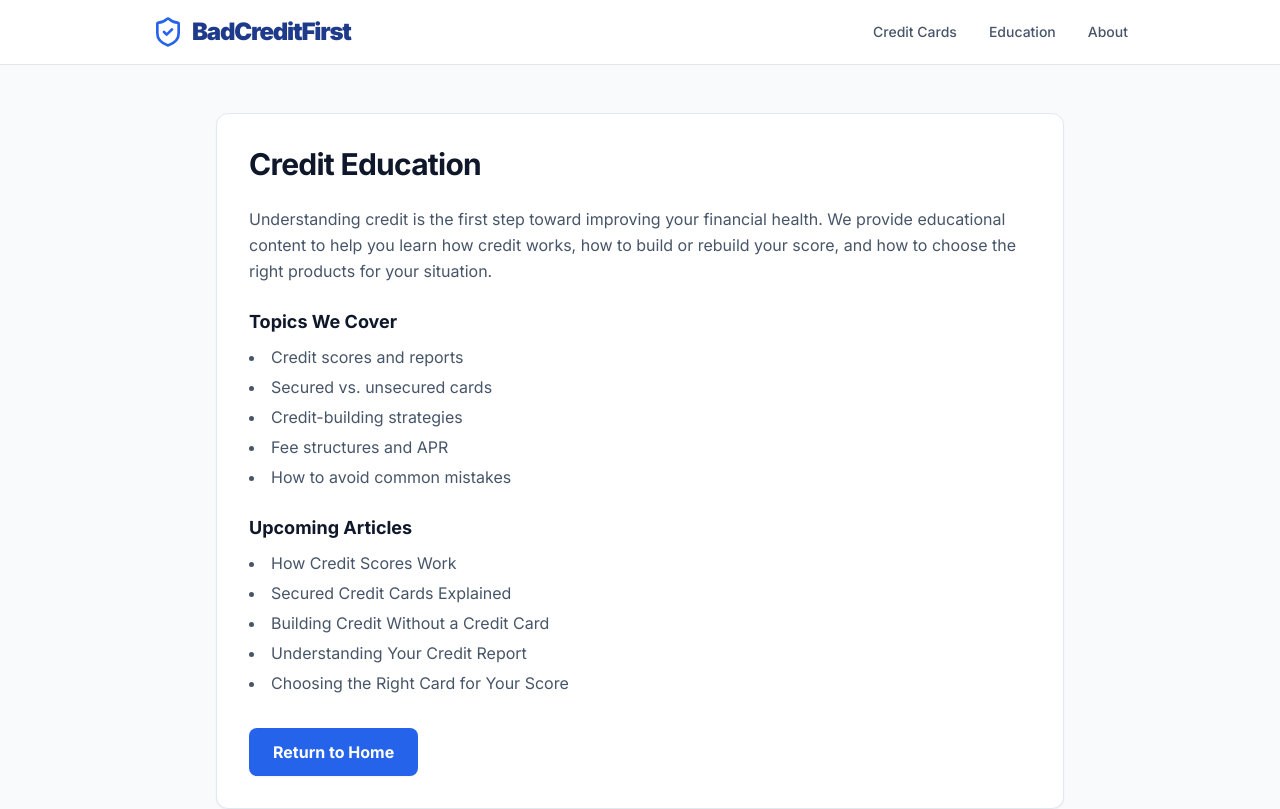
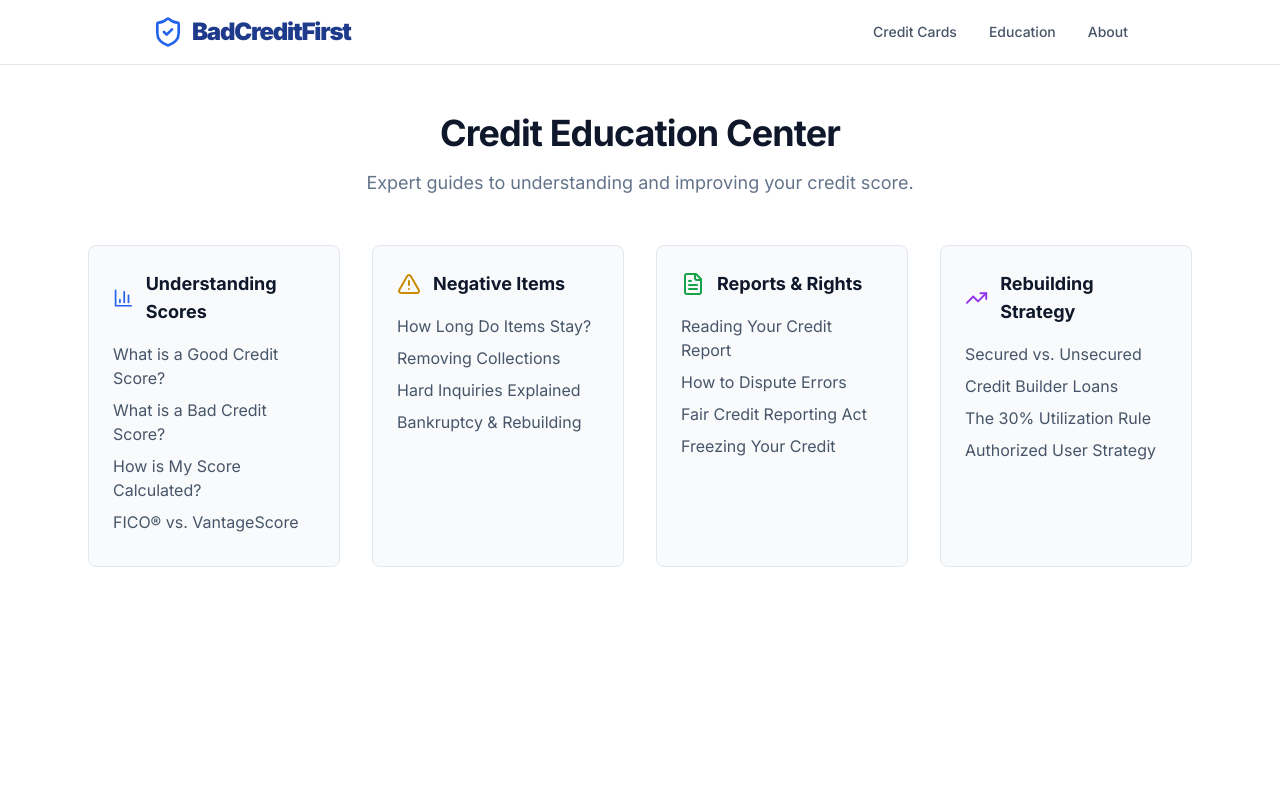
Before and after one commit to Holagpt-ai/badcreditfirst-v3, a Next.js app: page /education in a window 1280 px wide. Shown: the top 809 px of the page. Built offline with nearby package versions, Linux system fonts and the light colour scheme.

Commit message:
Add category pages and 4-pillar education hub

```diff
--- /dev/null
+++ b/app/credit-cards/[category]/page.tsx
@@ -0,0 +1,114 @@
+import { notFound } from 'next/navigation';
+import DetailedCardRow from '../../components/DetailedCardRow';
+
+const cardData = [
+  {
+    title: 'OpenSky® Secured Visa® Credit Card',
+    label: 'Best for No Credit Check',
+    highlights: ['No credit check to apply', 'Refundable deposit starts at $200', 'Reports to all 3 credit bureaus'],
+    fees: '$35 Annual Fee',
+    creditScore: 'No Credit Check',
+    slug: 'opensky-secured-visa',
+  },
+  {
+    title: 'First Progress Platinum Prestige Mastercard®',
+    label: 'Best for Credit Rebuilding',
+    highlights: ['Reports to all 3 bureaus', 'No credit history required', '24/7 Online Account Access'],
+    fees: '$49 Annual Fee',
+    creditScore: 'Poor to Fair',
+    slug: 'first-progress-platinum',
+  },
+  {
+    title: 'Self - Credit Builder Account',
+    label: 'Best Alternative to a Credit Card',
+    highlights: ['No hard pull on your credit', 'Build credit while you save', 'Plans start at $25/mo'],
+    fees: '$25/mo',
+    creditScore: 'Building',
+    slug: 'self-credit-builder',
+  },
+  {
+    title: 'Mission Lane Visa® Credit Card',
+    label: 'Coming Soon',
+    highlights: ['Unsecured option', 'No security deposit', 'Clear fee structure'],
+    fees: '—',
+    creditScore: '—',
+    slug: 'mission-lane',
+  },
+  {
+    title: 'Credit One Bank® Platinum Visa®',
+    label: 'Coming Soon',
+    highlights: ['Cash back rewards', 'Regular account reviews', 'Free credit score access'],
+    fees: '—',
+    creditScore: '—',
+    slug: 'credit-one-platinum',
+  },
+];
+
+const categoryContent: Record<string, { title: string; intro: string; filter: string[] }> = {
+  'secured-cards': {
+    title: 'Secured Credit Cards',
+    intro: 'Use your own money to build credit safely. No credit check options available.',
+    filter: ['opensky-secured-visa', 'first-progress-platinum'],
+  },
+  'credit-builder': {
+    title: 'Credit Builder Accounts',
+    intro: 'Build credit history without a traditional credit card. Ideal for no-credit profiles.',
+    filter: ['self-credit-builder'],
+  },
+  'bad-credit': {
+    title: 'Best Credit Cards for Bad Credit',
+    intro: 'Unsecured and secured options designed to help you rebuild.',
+    filter: [], // Empty means show all
+  },
+};
+
+export default function CategoryPage({
+  params,
+}: {
+  params: { category: string };
+}) {
+  const { category } = params;
+  const content = categoryContent[category];
+
+  if (!content) {
+    notFound();
+  }
+
+  const filteredCards = content.filter.length > 0
+    ? cardData.filter((card) => content.filter.includes(card.slug))
+    : cardData;
+
+  return (
+    <div className="min-h-screen bg-white text-slate-900">
+      <main className="max-w-5xl mx-auto px-6 py-12">
+        {/* Hero */}
+        <div className="mb-12 text-center">
+          <h1 className="text-4xl font-bold tracking-tight text-slate-900 mb-4">
+            {content.title}
+          </h1>
+          <p className="text-lg text-slate-500 max-w-2xl mx-auto mb-2">
+            {content.intro}
+          </p>
+          <p className="text-sm text-slate-400">
+            By Sofia Acosta | Last Updated: {new Date().toLocaleDateString('en-US', { month: 'long', day: 'numeric', year: 'numeric' })}
+          </p>
+        </div>
+
+        {/* Cards */}
+        <div className="divide-y divide-slate-200 border border-slate-200 rounded-xl overflow-hidden bg-white shadow-sm">
+          {filteredCards.map((card) => (
+            <DetailedCardRow
+              key={card.slug}
+              title={card.title}
+              label={card.label}
+              highlights={card.highlights}
+              fees={card.fees}
+              creditScore={card.creditScore}
+              slug={card.slug}
+            />
+          ))}
+        </div>
+      </main>
+    </div>
+  );
+}
--- /dev/null
+++ b/app/education/page.tsx
@@ -0,0 +1,79 @@
+import Link from 'next/link';
+import { BarChart3, AlertTriangle, FileText, TrendingUp } from 'lucide-react';
+
+export default function EducationPage() {
+  return (
+    <div className="min-h-screen bg-white text-slate-900">
+      <main className="max-w-6xl mx-auto px-6 py-12">
+        {/* Header */}
+        <div className="text-center mb-12">
+          <h1 className="text-4xl font-bold tracking-tight text-slate-900 mb-4">
+            Credit Education Center
+          </h1>
+          <p className="text-lg text-slate-500 max-w-2xl mx-auto">
+            Expert guides to understanding and improving your credit score.
+          </p>
+        </div>
+
+        {/* 4-Pillar Grid */}
+        <div className="grid grid-cols-1 md:grid-cols-2 lg:grid-cols-4 gap-8">
+          {/* Column 1: Understanding Scores */}
+          <div className="bg-slate-50 border border-slate-200 rounded-lg p-6">
+            <div className="flex items-center gap-3 mb-4">
+              <BarChart3 className="w-6 h-6 text-blue-600" />
+              <h2 className="text-lg font-bold text-slate-900">Understanding Scores</h2>
+            </div>
+            <ul>
+              <li><Link href="/education/what-is-a-good-credit-score" className="text-slate-600 hover:text-blue-600 hover:underline block mb-2">What is a Good Credit Score?</Link></li>
+              <li><Link href="/education" className="text-slate-600 hover:text-blue-600 hover:underline block mb-2">What is a Bad Credit Score?</Link></li>
+              <li><Link href="/education" className="text-slate-600 hover:text-blue-600 hover:underline block mb-2">How is My Score Calculated?</Link></li>
+              <li><Link href="/education" className="text-slate-600 hover:text-blue-600 hover:underline block mb-2">FICO® vs. VantageScore</Link></li>
+            </ul>
+          </div>
+
+          {/* Column 2: Negative Items */}
+          <div className="bg-slate-50 border border-slate-200 rounded-lg p-6">
+            <div className="flex items-center gap-3 mb-4">
+              <AlertTriangle className="w-6 h-6 text-yellow-600" />
+              <h2 className="text-lg font-bold text-slate-900">Negative Items</h2>
+            </div>
+            <ul>
+              <li><Link href="/education" className="text-slate-600 hover:text-blue-600 hover:underline block mb-2">How Long Do Items Stay?</Link></li>
+              <li><Link href="/education" className="text-slate-600 hover:text-blue-600 hover:underline block mb-2">Removing Collections</Link></li>
+              <li><Link href="/education" className="text-slate-600 hover:text-blue-600 hover:underline block mb-2">Hard Inquiries Explained</Link></li>
+              <li><Link href="/education" className="text-slate-600 hover:text-blue-600 hover:underline block mb-2">Bankruptcy & Rebuilding</Link></li>
+            </ul>
+          </div>
+
+          {/* Column 3: Reports & Rights */}
+          <div className="bg-slate-50 border border-slate-200 rounded-lg p-6">
+            <div className="flex items-center gap-3 mb-4">
+              <FileText className="w-6 h-6 text-green-600" />
+              <h2 className="text-lg font-bold text-slate-900">Reports & Rights</h2>
+            </div>
+            <ul>
+              <li><Link href="/education" className="text-slate-600 hover:text-blue-600 hover:underline block mb-2">Reading Your Credit Report</Link></li>
+              <li><Link href="/education" className="text-slate-600 hover:text-blue-600 hover:underline block mb-2">How to Dispute Errors</Link></li>
+              <li><Link href="/education" className="text-slate-600 hover:text-blue-600 hover:underline block mb-2">Fair Credit Reporting Act</Link></li>
+              <li><Link href="/education" className="text-slate-600 hover:text-blue-600 hover:underline block mb-2">Freezing Your Credit</Link></li>
+            </ul>
+          </div>
+
+          {/* Column 4: Rebuilding Strategy */}
+          <div className="bg-slate-50 border border-slate-200 rounded-lg p-6">
+            <div className="flex items-center gap-3 mb-4">
+              <TrendingUp className="w-6 h-6 text-purple-600" />
+              <h2 className="text-lg font-bold text-slate-900">Rebuilding Strategy</h2>
+            </div>
+            <ul>
+              <li><Link href="/education/secured-vs-unsecured" className="text-slate-600 hover:text-blue-600 hover:underline block mb-2">Secured vs. Unsecured</Link></li>
+              <li><Link href="/education/credit-builder-loans" className="text-slate-600 hover:text-blue-600 hover:underline block mb-2">Credit Builder Loans</Link></li>
+              <li><Link href="/education" className="text-slate-600 hover:text-blue-600 hover:underline block mb-2">The 30% Utilization Rule</Link></li>
+              <li><Link href="/education" className="text-slate-600 hover:text-blue-600 hover:underline block mb-2">Authorized User Strategy</Link></li>
+            </ul>
+          </div>
+        </div>
+      </main>
+    </div>
+  );
+}
--- a/app/layout.tsx
+++ b/app/layout.tsx
@@ -64,9 +64,9 @@ export default function RootLayout({
               <div>
                 <h3 className="font-bold text-slate-300 mb-3">Compare</h3>
                 <ul className="space-y-2">
-                  <li><Link href="/credit-cards" className="hover:text-white transition-colors">Cards for Bad Credit</Link></li>
-                  <li><Link href="/credit-cards" className="hover:text-white transition-colors">Secured Cards</Link></li>
-                  <li><Link href="/credit-cards" className="hover:text-white transition-colors">Credit Builder</Link></li>
+                  <li><Link href="/credit-cards/bad-credit" className="hover:text-white transition-colors">Cards for Bad Credit</Link></li>
+                  <li><Link href="/credit-cards/secured-cards" className="hover:text-white transition-colors">Secured Cards</Link></li>
+                  <li><Link href="/credit-cards/credit-builder" className="hover:text-white transition-colors">Credit Builder</Link></li>
                 </ul>
               </div>
               <div>
```
